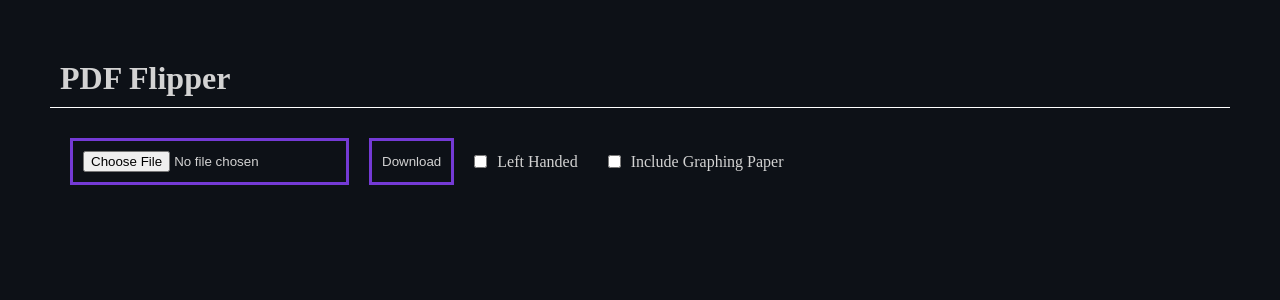
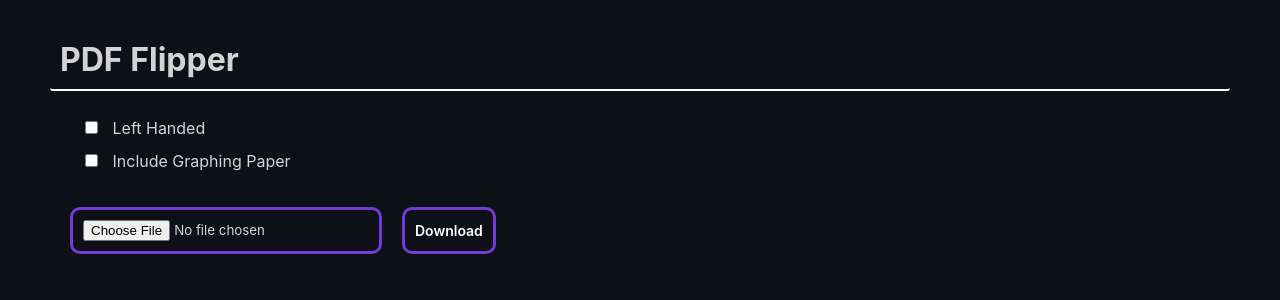
Before and after one commit to warriorzz/pdfflipper, a SvelteKit app: page / in a window 1280 px wide. Shown: the top 300 px of the page. Built offline with nearby package versions, Linux system fonts and the light colour scheme.

Commit message:
Rework flipping method

```diff
--- a/package.json
+++ b/package.json
@@ -1,6 +1,6 @@
 {
   "name": "pdfflipper",
-	"version": "0.0.1",
+  "version": "0.0.2",
   "private": true,
   "scripts": {
     "dev": "vite dev",
--- a/src/routes/+page.svelte
+++ b/src/routes/+page.svelte
@@ -1,5 +1,12 @@
 <script lang="ts">
-    import { PDFDocument, PageSizes } from "pdf-lib";
+    import {
+        PDFAnnotation,
+        PDFDocument,
+        PDFObject,
+        PageSizes,
+        degrees,
+    } from "pdf-lib";
+    import { fade } from "svelte/transition";
 
     let src = "";
     let leftHanded = false;
@@ -20,47 +27,54 @@
         }
     }
 
-    async function updateBlob(contentx, left, graphing) {
-        if (contentx == "") return;
-        let newDoc = await PDFDocument.create();
-        let oldDoc = await PDFDocument.load(contentx);
-
-        // load static graph.pdf page
+    async function flip(oldDoc: PDFDocument, left: boolean, graphing: boolean) {
         const response = await fetch("/graph.pdf");
         const arrayBuffer = await response.arrayBuffer();
         let graph = await PDFDocument.load(arrayBuffer);
 
         let pages = oldDoc.getPages().length;
         for (let i = 0; i < pages; i++) {
-            let page = oldDoc.getPages()[i];
+            let page = oldDoc.getPage(i);
+            let w = page.getWidth();
+            let h = page.getHeight();
+            let scale = w / h;
+            page.scale(scale, scale);
+            page.setSize(h, w);
+            if (left) {
+                page.translateContent(h / 2, 0);
+                /*page.node
+                    .Annots()
+                    ?.asArray()
+                    .forEach((ann) => {
+                        console.log(ann.toString());
 
-            // let { width, height } = page.getSize();
+                        //console.log((ann as PDFAnnotation).dict.entries());
+                        });*/
+            }
+            if (graphing) {
+                const graphPage = await oldDoc.embedPage(graph.getPages()[0]);
+                const graphDims = graphPage.scale(1);
 
-            let lastPage = newDoc.addPage([PageSizes.A4[1], PageSizes.A4[0]]);
-
-            const preamble = await newDoc.embedPage(page);
-            const preambleDims = preamble.scale(0.7071);
-
-            lastPage.drawPage(preamble, {
-                ...preambleDims,
-                x: left ? PageSizes.A4[1] / 2 : 0,
-                y: 0,
-            });
-
-            if (graphing) {
-                const graphPage = await newDoc.embedPage(graph.getPages()[0]);
-                const graphDims = graphPage.scale(0.7071);
-
-                lastPage.drawPage(graphPage, {
+                page.drawPage(graphPage, {
                     ...graphDims,
-                    x: leftHanded ? 0 : PageSizes.A4[1] / 2,
+                    x: left ? -w : w,
                     y: 0,
                 });
             }
+            progress = 10 + ((i + 1) / pages) * 80;
+        }
 
-            progress = Math.floor(((i + 1) / pages) * 100);
-        }
-        let bytes = new Uint8Array(await newDoc.save());
+        return oldDoc;
+    }
+
+    async function updateBlob(contentx, left: boolean, graphing: boolean) {
+        if (contentx == "") return;
+        let doc = await PDFDocument.load(contentx);
+        progress = 10;
+        let oldDoc = await flip(doc, left, graphing);
+
+        let bytes = new Uint8Array(await oldDoc.save());
+        progress = 100;
         let blob = new Blob([bytes], { type: "application/pdf" });
         src = URL.createObjectURL(blob);
 
@@ -75,6 +89,8 @@
                 content = e.target.result;
             };
             reader.readAsArrayBuffer(e.target.files[0]);
+        } else {
+            src = "";
         }
     }
 
@@ -83,7 +99,25 @@
     }
 </script>
 
-<h1>PDF Flipper</h1>
+<h1 style="margin-top: 0; padding-top: 0">PDF Flipper</h1>
+
+<div style="margin-left: 25px; margin-bottom: 0; padding-bottom: 0">
+    <input id="lefthand" bind:checked={leftHanded} type="checkbox" />
+    <span style="margin-top: auto; margin-bottom: auto; margin-right: 20px"
+        >Left Handed</span
+    >
+    <a
+        style="padding: 0; margin: 0; width: 0;"
+        bind:this={a}
+        id="download"
+        href={src}>.</a
+    ><br />
+
+    <input id="graph" bind:checked={includeGraph} type="checkbox" />
+    <span style="margin-top: auto; margin-bottom: auto"
+        >Include Graphing Paper</span
+    >
+</div>
 <div class="button-bar">
     <input
         type="file"
@@ -97,29 +131,39 @@
         id="button"
         on:click={(e) => {
             download();
-        }}>Download</button
-    >
-    <input id="lefthand" bind:checked={leftHanded} type="checkbox" />
-    <span style="margin-top: auto; margin-bottom: auto; margin-right: 20px"
-        >Left Handed</span
-    >
-    <input id="graph" bind:checked={includeGraph} type="checkbox" />
-    <span style="margin-top: auto; margin-bottom: auto"
-        >Include Graphing Paper</span
+        }}><h2 style="font-color: #0d1117">Download</h2></button
     >
 </div>
-{#if progress != -1}
-    <p>Processing... {progress}%</p>
-{/if}
-{#if src != ""}
-    <iframe title="pdf" {src} type="application/pdf"></iframe>
-{/if}
-<a
-    style="padding: 0; margin: 0; width: 0;"
-    bind:this={a}
-    id="download"
-    href={src}
-/>
+
+<div
+    style="position: relative
+        ;margin-left: 30px;
+        width: 80vh;
+        height: 60vh; max-width: 100%"
+>
+    {#if src != ""}
+        <iframe
+            style="position: absolute; x: 0; y: 0"
+            title="pdf"
+            {src}
+            type="application/pdf"
+        ></iframe>
+    {/if}
+    {#if progress != -1}
+        <div
+            style="position: absolute; x: 0; y: 0;margin: 3px; padding: 0; height: 100%; width: 100%;backdrop-filter: blur(5px); background: rgba(0,0,0,.4);"
+            in:fade={{ duration: 200 }}
+            out:fade={{ duration: 200 }}
+        >
+            <h5
+                style="margin: 0; padding: 0; background: transparent; color: white; text-align: center; height: 100%; width: 100%;
+                position: relative; top: 50%"
+            >
+                Processing... {Math.floor(progress)}%
+            </h5>
+        </div>
+    {/if}
+</div>
 {#if error}
     <p>There was an error. Please try again (with a different file).</p>
 {/if}
@@ -129,17 +173,22 @@
         background-color: #0d1117;
         padding: 10px;
         margin: 10px;
+        font-family:
+            -apple-system, BlinkMacSystemFont, "Segoe UI", "Noto Sans",
+            Helvetica, Arial, sans-serif, "Apple Color Emoji", "Segoe UI Emoji";
     }
 
     h1 {
         font-size: 32px;
         color: lightgray;
-        border-bottom: 1px solid white;
+        border-bottom: 2px solid white;
+        border-radius: 3px;
     }
 
     button,
     input[type="file"] {
         border: 3px solid #743ad5;
+        border-radius: 10px;
         color: lightgray;
     }
 
@@ -154,12 +203,27 @@
         padding: 0;
         margin: 0;
         width: 100%;
-        height: 60vh;
+        height: 100%;
     }
 
     .button-bar {
         display: flex;
-        flex-width: 1;
+        flex-grow: 1;
         align-content: center;
     }
+
+    a,
+    a:visited,
+    a:hover,
+    a:active {
+        color: #0d1117;
+    }
+
+    h2 {
+        font-size: 14px;
+        margin: 0;
+        padding: 0;
+        color: white;
+        font-weight: 600;
+    }
 </style>
```
Lines whose indentation alone changed are shown as unchanged.
